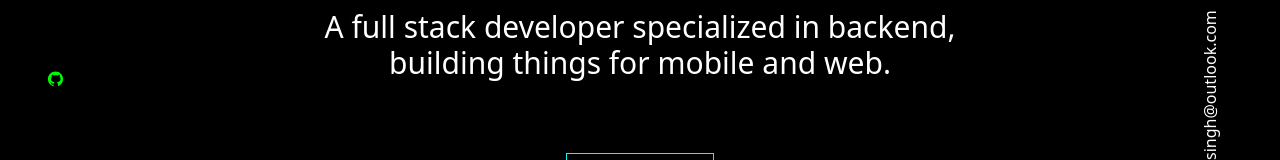
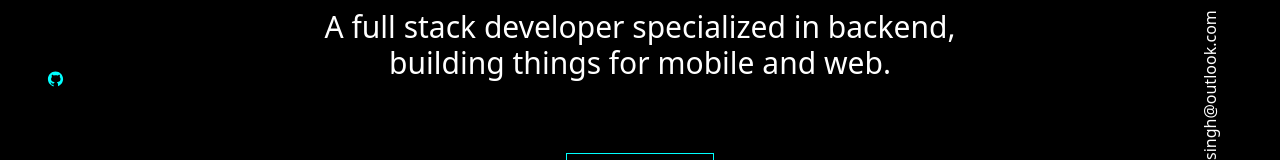
Before and after one commit to robin-jr/portfolio, a Next.js app: page / in a window 1280 px wide. In both pictures the pointer is over the link 55 px from the left and 492 px from the top of the page. Shown: the part 404-564 px from the top of the page. Built offline with nearby package versions, Linux system fonts and the light colour scheme.

Commit message:
fixed filter-color bug

```diff
--- a/styles/Lines.module.scss
+++ b/styles/Lines.module.scss
@@ -20,9 +20,8 @@
     }
     a:hover {
       transform: translate(0, -0.4rem);
-      color: #0ff;
-      filter: invert(48%) sepia(79%) saturate(2476%) hue-rotate(86deg)
-        brightness(118%) contrast(119%);
+      filter: brightness(0) saturate(100%) invert(79%) sepia(96%) saturate(468%)
+        hue-rotate(103deg) brightness(102%) contrast(102%);
     }
   }
 }
```
